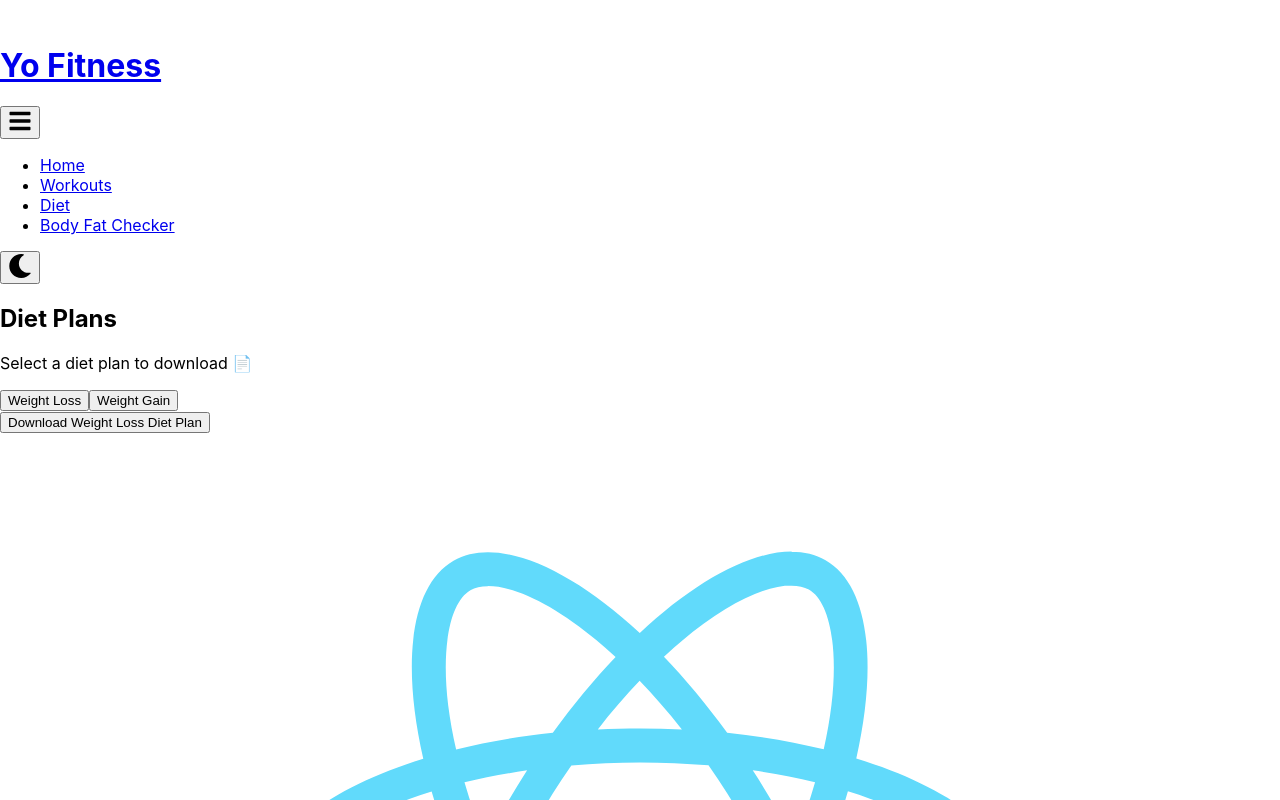
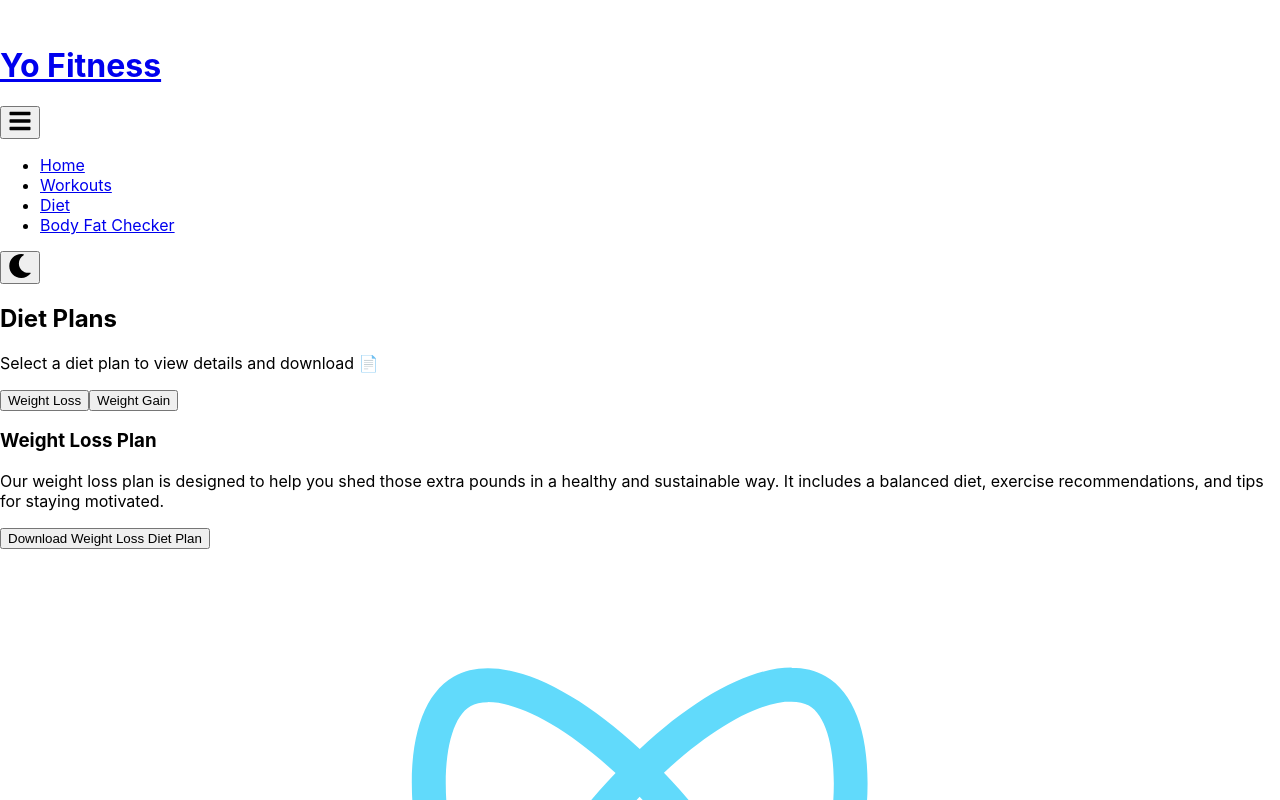
Before and after one commit to yoyozaemon/gym-website-v1, a React (Create React App) app: page /diet in a window 1280 px wide. Both pictures are taken after a click on the button "Weight Loss". Shown: the part 885-1685 px from the top of the page. Built offline with nearby package versions, Linux system fonts and the light colour scheme.

Commit message:
Update Diet.jsx

```diff
--- a/src/components/Diet/Diet.jsx
+++ b/src/components/Diet/Diet.jsx
@@ -1,22 +1,4 @@
 // import React from "react";
-
-// // const Diet = () => (
-// //   <div className="container mx-auto p-4">
-// //     <h2 className="text-2xl font-bold mb-4">Diet Plans</h2>
-// //     <p className="mb-4">
-// //       Download our comprehensive diet chart for optimal nutrition.
-// //     </p>
-// //     <button
-// //       onClick={() =>
-// //         alert("Diet chart download functionality would be implemented here.")
-// //       }
-// //       className="bg-green-500 hover:bg-green-700 text-white font-bold py-2 px-4 rounded"
-// //     >
-// //       Download Diet Chart
-// //     </button>
-// //   </div>
-// // );
-
 // // const Diet = () => {
 // //   return (
 // //     <p className="text-lg text-gray-500 text-center font-semibold">
@@ -37,28 +19,60 @@ const Diet = () => {
   };
 
   return (
-    <div className="container mx-auto p-4 sm:p-6 md:p-8 lg:p-10">
-      <h2 className="text-xl sm:text-2xl md:text-3xl font-bold mb-4">
+    <div className="container mx-auto p-4 sm:p-6 md:p-8 lg:p-10 bg-gray-50 rounded-lg shadow-lg">
+      <h2 className="text-2xl sm:text-3xl font-bold text-gray-800 mb-6">
         Diet Plans
       </h2>
-      <p className="text-sm sm:text-base md:text-lg mb-4">
-        Select a diet plan to download 📄
+      <p className="text-base sm:text-lg text-gray-600 mb-6">
+        Select a diet plan to view details and download 📄
       </p>
-      <div className="flex flex-col sm:flex-row mb-4 gap-2">
+
+      <div className="flex flex-col sm:flex-row sm:justify-center gap-4 mb-6">
         <button
           onClick={() => handleSelection("weight_loss")}
-          className="bg-blue-500 hover:bg-blue-700 text-white font-bold py-2 px-4 rounded flex-1"
+          className={`bg-blue-600 hover:bg-blue-700 text-white font-semibold py-3 px-6 rounded-lg shadow-md transition-transform transform ${
+            selectedPlan === "weight_loss" ? "scale-105" : ""
+          }`}
         >
           Weight Loss
         </button>
         <button
           onClick={() => handleSelection("weight_gain")}
-          className="bg-red-500 hover:bg-red-700 text-white font-bold py-2 px-4 rounded flex-1"
+          className={`bg-red-600 hover:bg-red-700 text-white font-semibold py-3 px-6 rounded-lg shadow-md transition-transform transform ${
+            selectedPlan === "weight_gain" ? "scale-105" : ""
+          }`}
         >
           Weight Gain
         </button>
       </div>
-      {selectedPlan !== "none" && <PDFGenerator plan={selectedPlan} />}
+      {selectedPlan === "weight_loss" && (
+        <div className="mb-6">
+          <h3 className="text-xl font-semibold text-gray-800 mb-4">
+            Weight Loss Plan
+          </h3>
+          <p className="text-base text-gray-600 mb-4">
+            Our weight loss plan is designed to help you shed those extra pounds
+            in a healthy and sustainable way. It includes a balanced diet,
+            exercise recommendations, and tips for staying motivated.
+          </p>
+          <PDFGenerator plan={selectedPlan} />
+        </div>
+      )}
+
+      {selectedPlan === "weight_gain" && (
+        <div className="mb-6">
+          <h3 className="text-xl font-semibold text-gray-800 mb-4">
+            Weight Gain Plan
+          </h3>
+          <p className="text-base text-gray-600 mb-4">
+            Our weight gain plan is crafted to help you build muscle and
+            increase your weight in a healthy manner. It includes a nutritious
+            diet, exercise routines, and guidance to achieve your weight gain
+            goals effectively.
+          </p>
+          <PDFGenerator plan={selectedPlan} />
+        </div>
+      )}
     </div>
   );
 };
```
